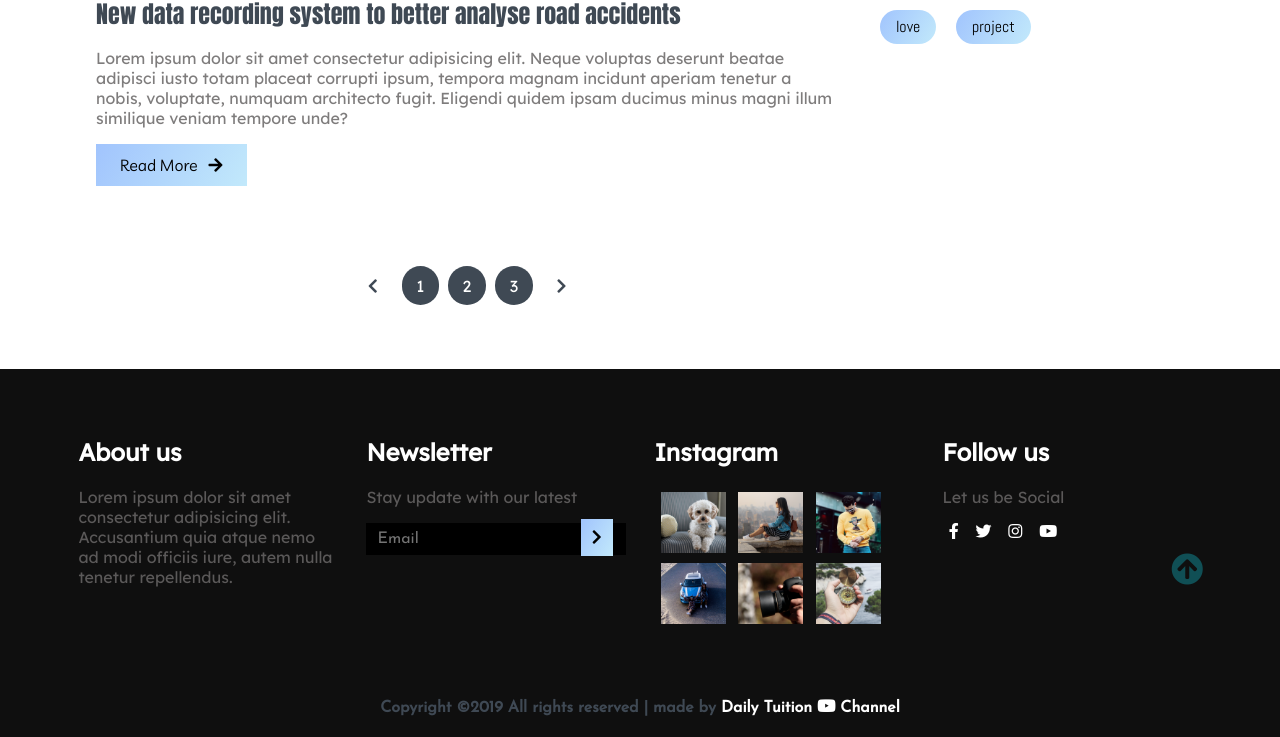
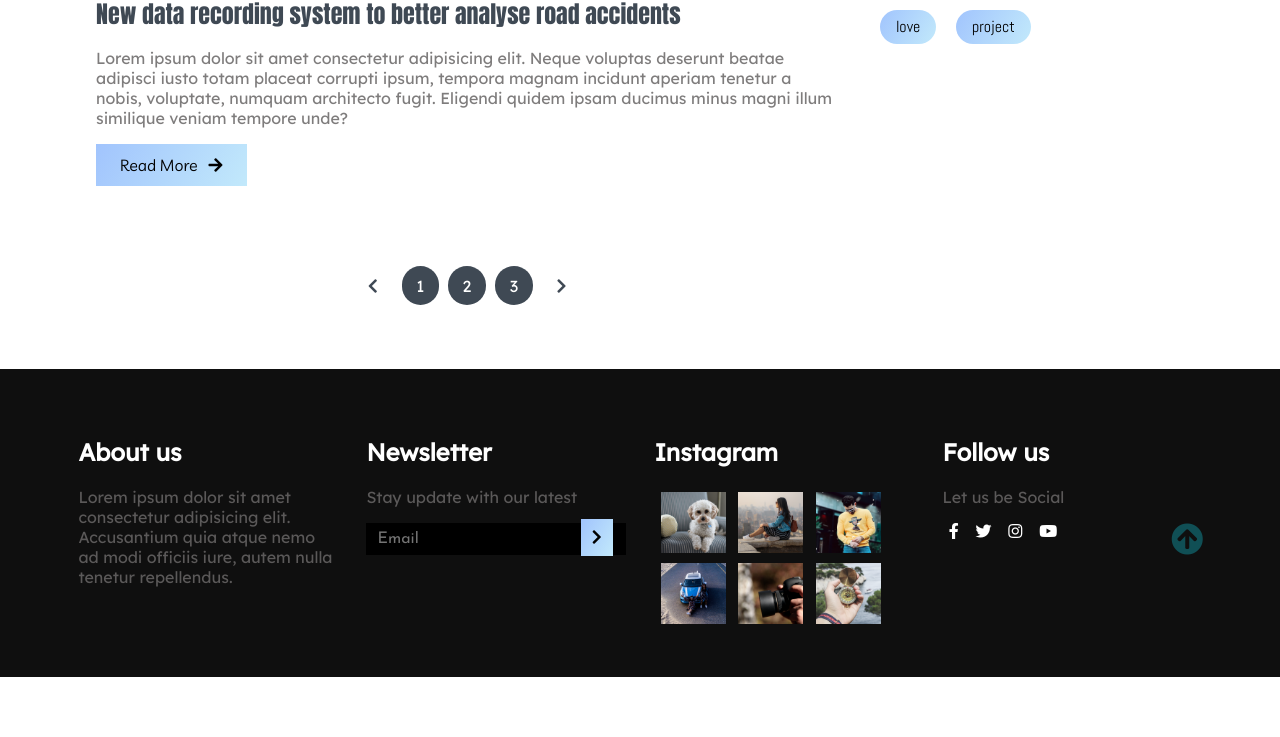
Before and after one commit to Nerd-Herd-Challengers/Nerd_Herd_Challengers_Web, a plain HTML site: page index.html in a window 1280 px wide. Shown: the part 4295-5032 px from the top of the page. After the commit the page ends 4972 px from the top, so only its background shows below. Drawn offline with Linux system fonts and the light colour scheme.

Commit message:
Modified Index.html

```diff
--- a/index.html
+++ b/index.html
@@ -409,13 +409,7 @@
                 </div>
             </div>
         </div>
-        <div class="rights flex-row">
-            <h4 class="text-gray">
-                Copyright ©2019 All rights reserved | made by
-                <a href="www.youtube.com/c/dailytuition" target="_black">Daily Tuition <i class="fab fa-youtube"></i>
-                    Channel</a>
-            </h4>
-        </div>
+
         <div class="move-up">
             <span><i class="fas fa-arrow-circle-up fa-2x"></i></span>
         </div>
```
